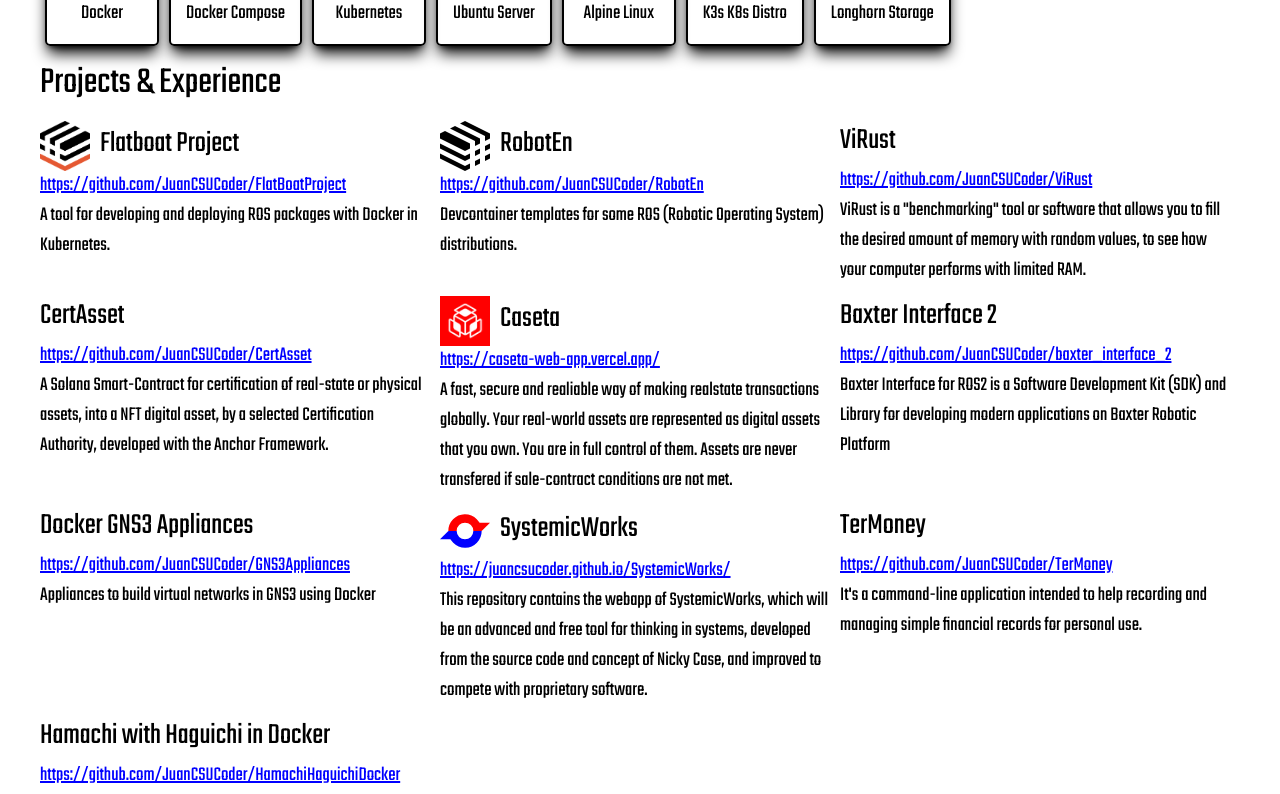
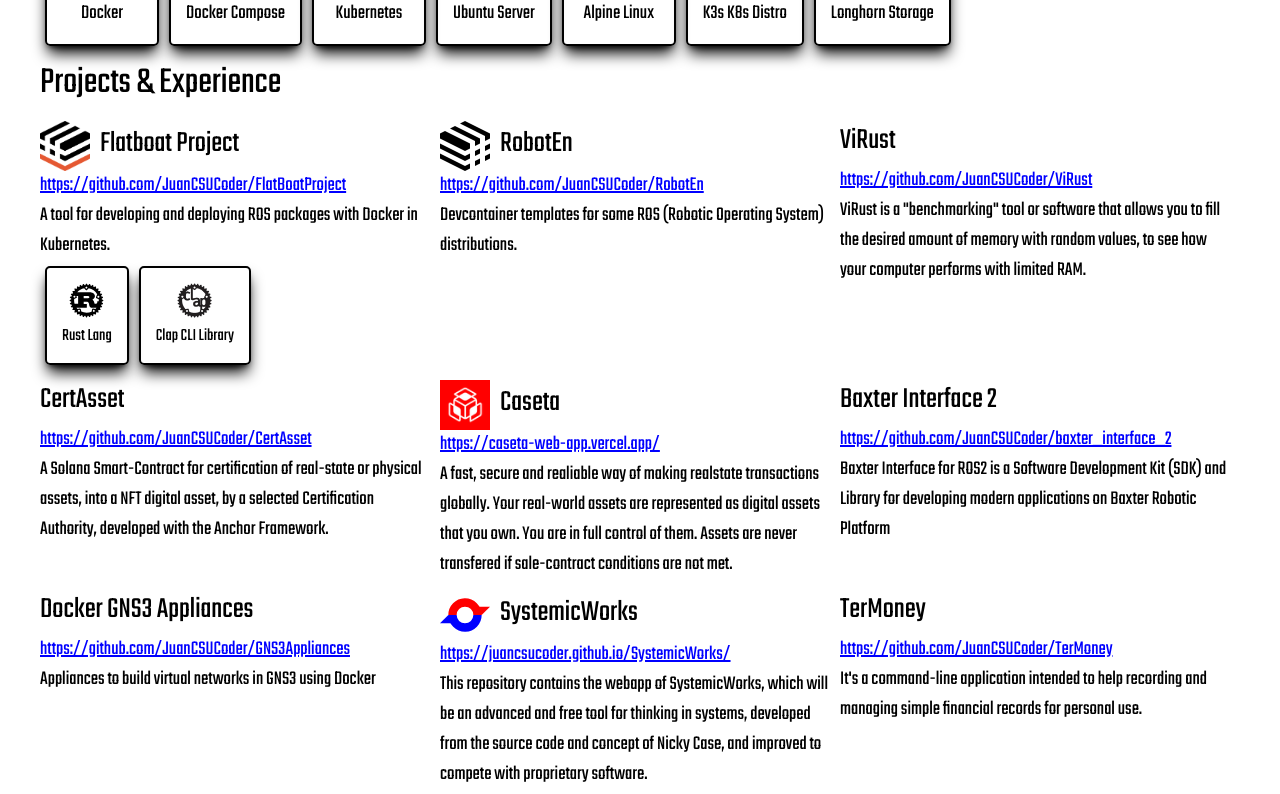
Before and after one commit to JuanCSUCoder/juancsucoder-cv, a Next.js app: page / in a window 1280 px wide. Shown: the part 1200-1994 px from the top of the page. Built offline with nearby package versions, Linux system fonts and the light colour scheme.

Commit message:
Feat: Agrega tarjetas de tecnología para cada proyecto

```diff
--- a/app/ui/Projects.tsx
+++ b/app/ui/Projects.tsx
@@ -16,6 +16,16 @@
     link: "https://github.com/JuanCSUCoder/FlatBoatProject",
     logo: "flatboat.png",
     desc: "A tool for developing and deploying ROS packages with Docker in Kubernetes.",
+    technologies: [
+      {
+        name: "Rust Lang",
+        logo: "rust.svg",
+      },
+      {
+        name: "Clap CLI Library",
+        logo: "clap.png",
+      },
+    ],
   },
   {
     name: "RobotEn",
--- a/app/ui/project-ui/ProjectCard.tsx
+++ b/app/ui/project-ui/ProjectCard.tsx
@@ -2,6 +2,7 @@
 import { ProjectType } from "../Projects";
 import ExternalLink from "@/app/components/basic/ExternalLink";
 import Image from "next/image";
+import TechCard from "../stack-ui/TechCard";
 
 
 
@@ -15,10 +16,12 @@
               src={`/images/${project.logo}`}
               alt={`Logo ${project.logo} of ${project.name} project.`}
               fill
-              style={{objectFit: "contain"}}
+              style={{ objectFit: "contain" }}
             />
           </div>
-        ) : ""}
+        ) : (
+          ""
+        )}
         <SubSubTitle className="mb-0">{project.name}</SubSubTitle>
       </div>
       {project.link ? (
@@ -26,9 +29,12 @@
       ) : (
         ""
       )}
-      {project.desc ? (
-        <p>{project.desc}</p>
-      ): ""}
+      {project.desc ? <p>{project.desc}</p> : ""}
+      <div className="flex flex-row">
+        {project.technologies?.map((tech, tidx) => (
+          <TechCard key={`${tidx}-tech-proj-${project.name}`} small tech={tech} />
+        ))}
+      </div>
     </div>
   );
 }
--- a/app/ui/stack-ui/TechCard.tsx
+++ b/app/ui/stack-ui/TechCard.tsx
@@ -5,18 +5,18 @@
 	logo: string
 }
 
-export default function TechCard({ tech }: { tech: TechType }) {
+export default function TechCard({ tech, small }: { tech: TechType, small?: boolean }) {
   return (
-    <div className="m-1 p-3 border-black border-solid border-2 rounded hover:bg-gray-200 flex flex-col justify-center items-center shadow-lg shadow-black">
-      <div className="w-16 h-16 relative">
+    <div className="m-1 p-3 w-fit border-black border-solid border-2 rounded hover:bg-gray-200 flex flex-col justify-center items-center shadow-lg shadow-black">
+      <div className={(small ? "w-7 h-7" : "w-16 h-16") + " " + "relative"}>
         <Image
           src={`/images/${tech.logo}`}
           alt={`Logo of ${tech.name} technology`}
-					fill
-					style={{objectFit: "contain"}}
+          fill
+          style={{ objectFit: "contain" }}
         />
       </div>
-      <p className="mt-1">{tech.name}</p>
+      <p className={"mt-1" + (small ? " text-sm" : "")}>{tech.name}</p>
     </div>
   );
 }
```
